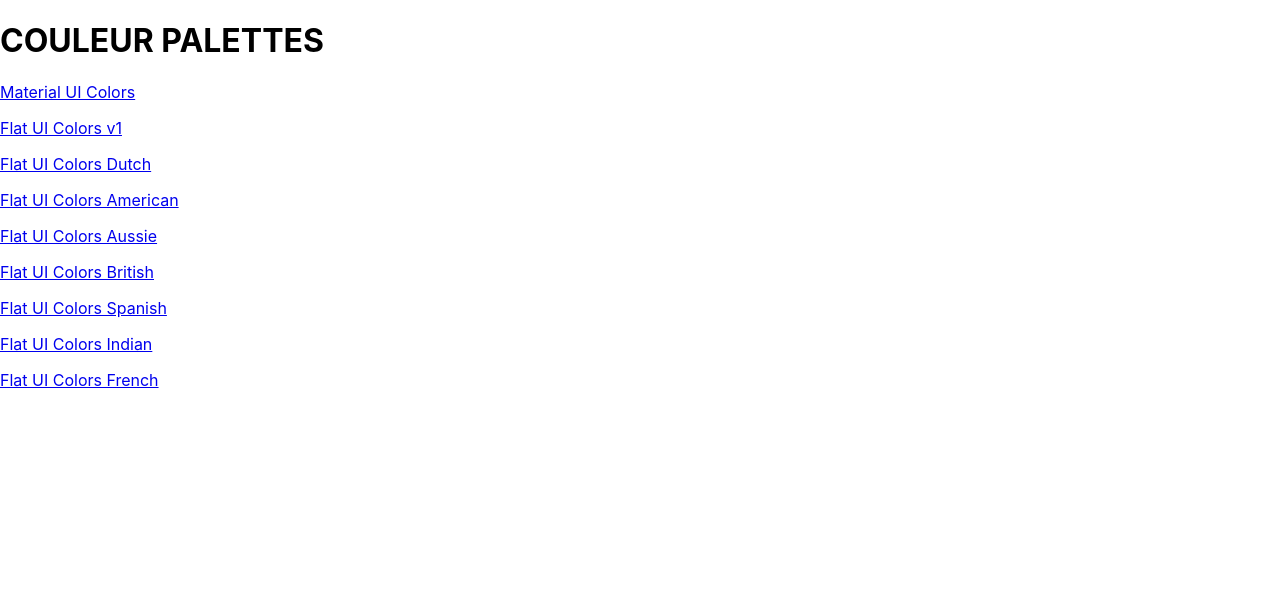
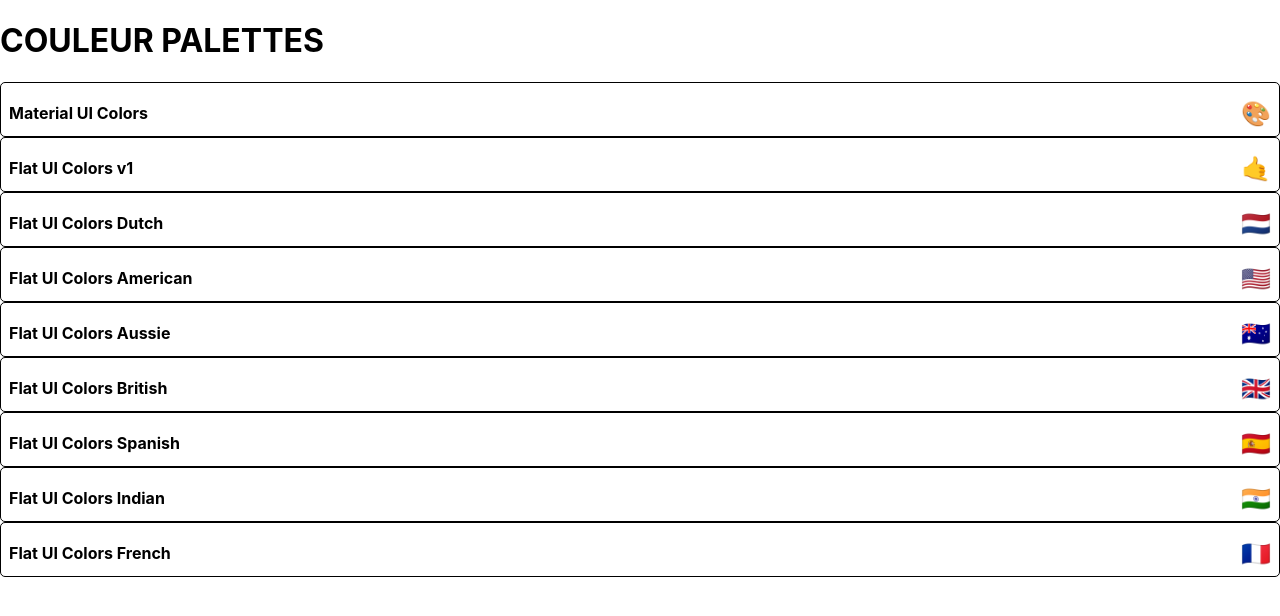
Before and after one commit to praggygruntt/Couleur, a React (Create React App) app: page / in a window 1280 px wide. Shown: the top 616 px of the page. Built offline with nearby package versions, Linux system fonts and the light colour scheme.

Commit message:
Start Styling MiniPalete

```diff
--- a/package.json
+++ b/package.json
@@ -5,6 +5,7 @@
   "dependencies": {
     "@material-ui/core": "^4.2.1",
     "@material-ui/icons": "^4.2.1",
+    "@material-ui/styles": "^4.2.1",
     "chroma-js": "^2.0.4",
     "rc-slider": "^8.6.13",
     "react": "^16.8.6",
--- /dev/null
+++ b/src/Components/MiniPalette.js
@@ -0,0 +1,45 @@
+import React from 'react';
+import { withStyles } from '@material-ui/styles';
+
+const styles = {
+    root: {
+        backgroundColor: "white",
+        borderRadius: "5px",
+        padding: "0.5rem",
+        position: "relative",
+        overflow: "hidden",
+        border: "1px solid black",
+        "&:hover": {
+            cursor: "pointer"
+        }
+    },
+    colors: {
+        backgroundColor: "grey"
+    },
+    title: {
+        display: "flex",
+        justifyContent: "space-between",
+        alignItems: 'center',
+        margin: "0",
+        color: "black",
+        paddingTop: "0.5rem",
+        fontSize: "1rem",
+        position: "relative"
+    },
+    emoji: {
+        marginLeft: "0.5rem",
+        fontSize: "1.5rem"
+    }
+};
+
+function MiniPalette(props){
+    const {paletteName, emoji, classes} = props;
+    return (
+        <div className={classes.root}>
+            <div className={classes.colors}></div>
+            <h5 className={classes.title}>{paletteName}<span className={classes.emoji}>{emoji}</span></h5>
+        </div>
+    )
+}
+
+export default withStyles(styles)(MiniPalette);
--- a/src/Components/PaletteList.js
+++ b/src/Components/PaletteList.js
@@ -1,4 +1,5 @@
 import React, {Component} from 'react';
+import MiniPalette from './MiniPalette';
 import {Link} from 'react-router-dom';
 
 export default class PaletteList extends Component {
@@ -8,7 +9,7 @@
             <div className="PaletteList">
                 <h1>COULEUR PALETTES</h1>
                 {palettes.map(palette => (
-                    <p><Link to={`/palette/${palette.id}`}>{palette.paletteName}</Link></p>
+                    <MiniPalette {...palette} />
                 ))}
             </div>
         )
```
